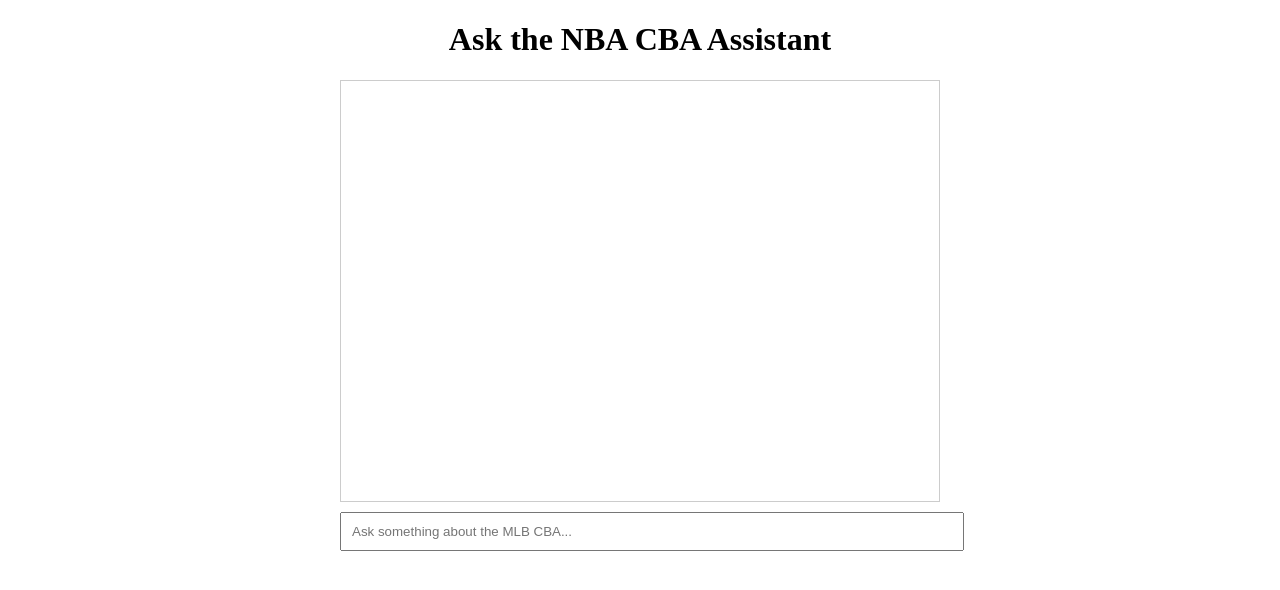
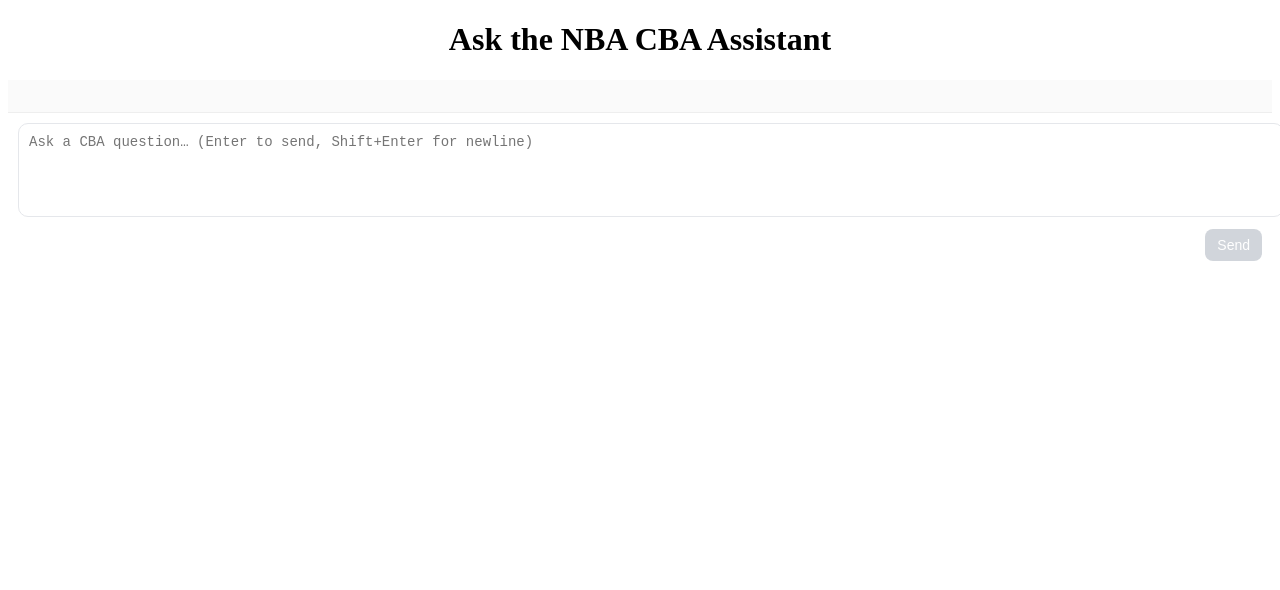
Before and after one commit to MitchDotCom/mlb-cba-assistant, a Next.js app: page / in a window 1280 px wide. Shown: the top 590 px of the page. Built offline with nearby package versions, Linux system fonts and the light colour scheme.

Commit message:
Update ChatWindow.js

```diff
--- a/components/ChatWindow.js
+++ b/components/ChatWindow.js
@@ -1,41 +1,92 @@
-import { useState } from 'react';
+// components/ChatWindow.js
+import { useState, useRef, useEffect } from "react";
+import ReactMarkdown from "react-markdown";
+import remarkGfm from "remark-gfm";
 
 export default function ChatWindow() {
-  const [input, setInput] = useState('');
   const [messages, setMessages] = useState([]);
+  const [input, setInput] = useState("");
+  const [isTyping, setIsTyping] = useState(false);
+  const [error, setError] = useState("");
+  const endRef = useRef(null);
 
-  const handleSend = async () => {
-    if (!input.trim()) return;
-    const userMessage = { role: 'user', content: input };
-    setMessages([...messages, userMessage]);
+  useEffect(() => { endRef.current?.scrollIntoView({ behavior: "smooth" }); }, [messages, isTyping]);
 
-    const res = await fetch('/api/chat', {
-      method: 'POST',
-      headers: { 'Content-Type': 'application/json' },
-      body: JSON.stringify({ messages: [...messages, userMessage] })
-    });
+  async function submit(text) {
+    const userMessage = { role: "user", content: text };
+    setMessages(prev => [...prev, userMessage]);
+    setInput(""); setIsTyping(true); setError("");
 
-    const data = await res.json();
-    setMessages([...messages, userMessage, { role: 'assistant', content: data.result }]);
-    setInput('');
-  };
+    try {
+      const res = await fetch("/api/chat", {
+        method: "POST",
+        headers: { "Content-Type": "application/json" },
+        body: JSON.stringify({ messages: [...messages, userMessage] })
+      });
+      const data = await res.json();
+      const assistantMessage = { role: "assistant", content: data.result || "No response." };
+      setMessages(prev => [...prev, assistantMessage]);
+    } catch (e) {
+      setError("Sorry—something went wrong.");
+    } finally {
+      setIsTyping(false);
+    }
+  }
+
+  function onSubmit(e) {
+    e.preventDefault();
+    const t = input.trim();
+    if (!t || isTyping) return;
+    submit(t);
+  }
+
+  function onKeyDown(e) {
+    if (e.key === "Enter" && !e.shiftKey) { e.preventDefault(); onSubmit(e); }
+  }
 
   return (
-    <div style={{ maxWidth: 600, margin: '0 auto' }}>
-      <div style={{ height: 400, overflowY: 'scroll', border: '1px solid #ccc', padding: 10 }}>
+    <div style={{ display:"flex", flexDirection:"column", height:"100%", background:"#fafafa" }}>
+      <div style={{ flex:1, overflowY:"auto", padding:16 }}>
         {messages.map((m, i) => (
-          <div key={i} style={{ marginBottom: 10 }}>
-            <strong>{m.role}:</strong> {m.content}
+          <div key={i} style={{ display:"flex", justifyContent: m.role==="user" ? "flex-end" : "flex-start", marginBottom:12 }}>
+            <div style={{
+              maxWidth:"100%",
+              background: m.role==="user" ? "#2563eb" : "#fff",
+              color: m.role==="user" ? "#fff" : "#111",
+              border: m.role==="user" ? "none" : "1px solid #e5e7eb",
+              borderRadius:12, padding:"10px 12px", fontSize:14, lineHeight:1.5, whiteSpace:"pre-wrap"
+            }}>
+              {m.role === "assistant" ? (
+                <ReactMarkdown
+                  remarkPlugins={[remarkGfm]}
+                  components={{
+                    a: ({node, ...props}) => <a {...props} target="_blank" rel="noopener noreferrer" />
+                  }}
+                >
+                  {m.content}
+                </ReactMarkdown>
+              ) : m.content}
+            </div>
           </div>
         ))}
+        {isTyping && <div style={{ color:"#6b7280", fontSize:13 }}>Assistant is typing…</div>}
+        {error && <div style={{ color:"#b91c1c", fontSize:13 }}>{error}</div>}
+        <div ref={endRef} />
       </div>
-      <input
-        value={input}
-        onChange={e => setInput(e.target.value)}
-        onKeyDown={e => e.key === 'Enter' && handleSend()}
-        style={{ width: '100%', padding: 10, marginTop: 10 }}
-        placeholder="Ask something about the MLB CBA..."
-      />
+
+      <form onSubmit={onSubmit} style={{ borderTop:"1px solid #eee", padding:10, background:"#fff" }}>
+        <textarea
+          value={input} onChange={e=>setInput(e.target.value)} onKeyDown={onKeyDown}
+          placeholder="Ask a CBA question… (Enter to send, Shift+Enter for newline)"
+          style={{ width:"100%", height:72, resize:"none", border:"1px solid #e5e7eb", borderRadius:10, padding:10, fontSize:14 }}
+        />
+        <div style={{ display:"flex", justifyContent:"flex-end", marginTop:8 }}>
+          <button type="submit" disabled={isTyping || !input.trim()}
+            style={{ background: isTyping || !input.trim() ? "#d1d5db" : "#2563eb", color:"#fff", border:"none", borderRadius:8, padding:"8px 12px", fontSize:14 }}>
+            Send
+          </button>
+        </div>
+      </form>
     </div>
   );
 }
```
